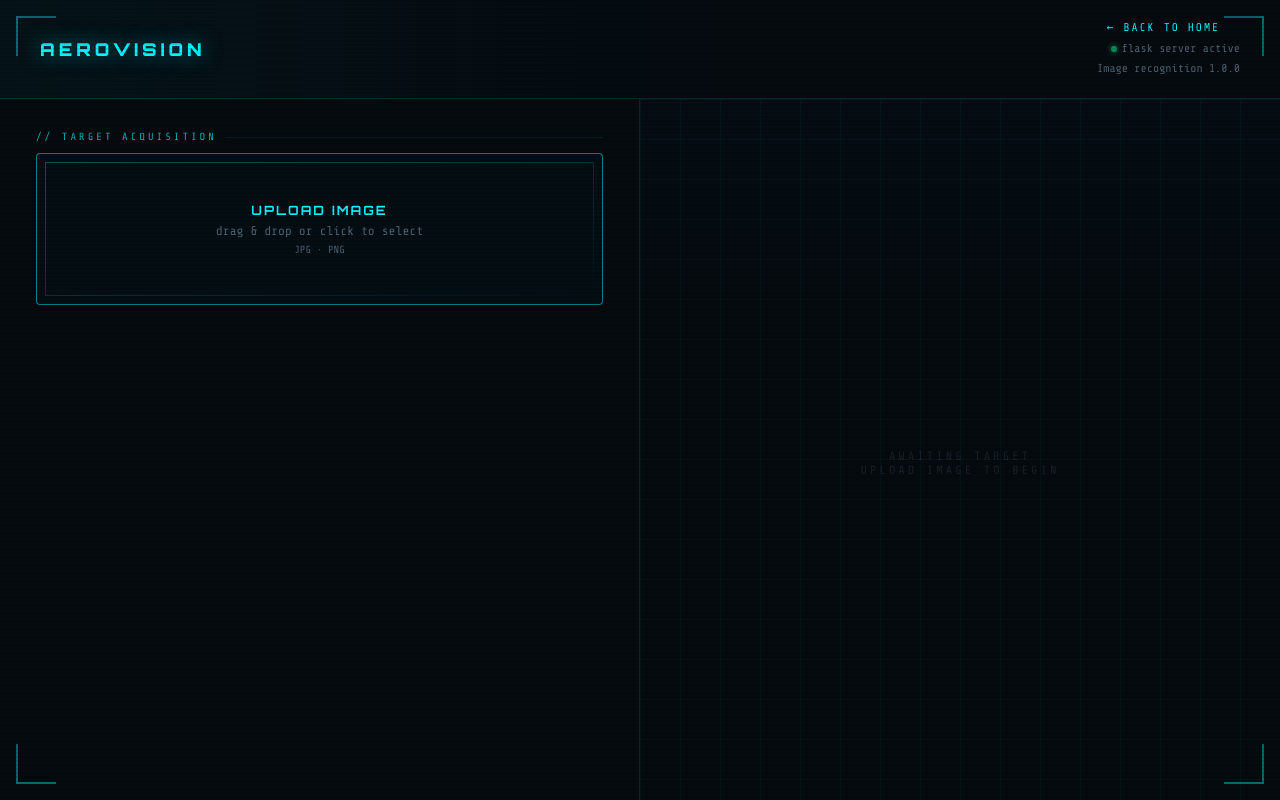
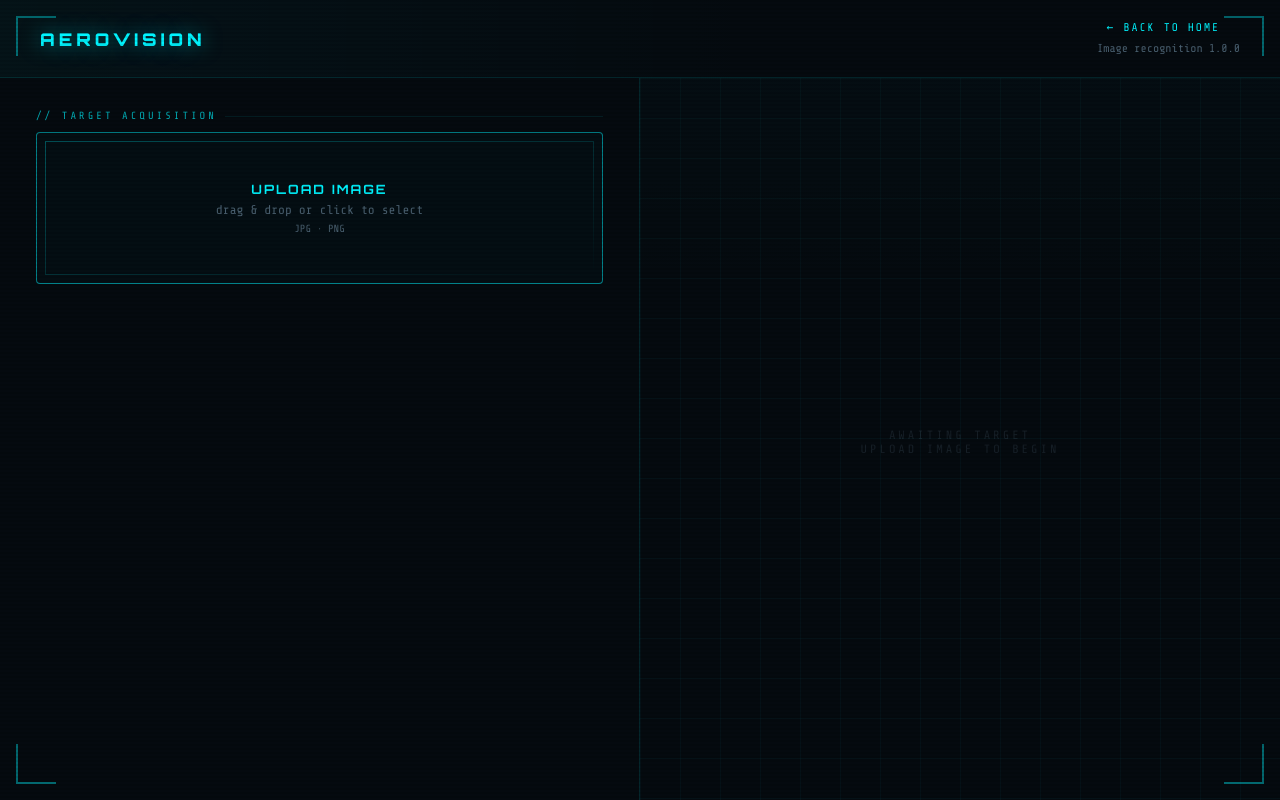
Before and after one commit to uday928/image_recognition, a Flask app: page /classify in a window 1280 px wide. Run offline with Flask 3, Linux system fonts and the light colour scheme.

Commit message:
'classify'

```diff
--- a/templates/classify.html
+++ b/templates/classify.html
@@ -41,7 +41,7 @@
     </div>
     <div class="header-right">
       <a href="/" style="color: var(--cyan); text-decoration: none; margin-right: 20px; font-size: 0.7rem; letter-spacing: 2px; transition: opacity 0.2s;" onmouseover="this.style.opacity='0.7'" onmouseout="this.style.opacity='1'">← BACK TO HOME</a>
-      <div><span class="status-dot"></span>flask server active</div>
+      <!-- <div><span class="status-dot"></span>flask server active</div> -->
       <div>Image recognition 1.0.0</div>
     </div>
   </header>
```
Also changed, not shown: data/Testing_images/Su57_test_1.jpg (added), static/temp_upload.jpg.
